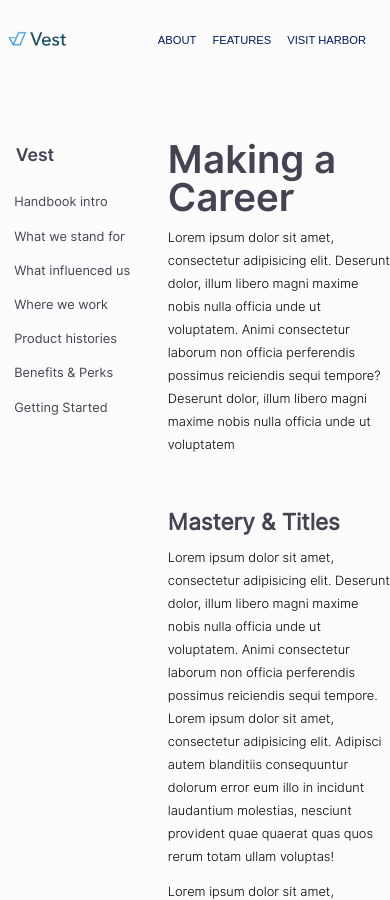
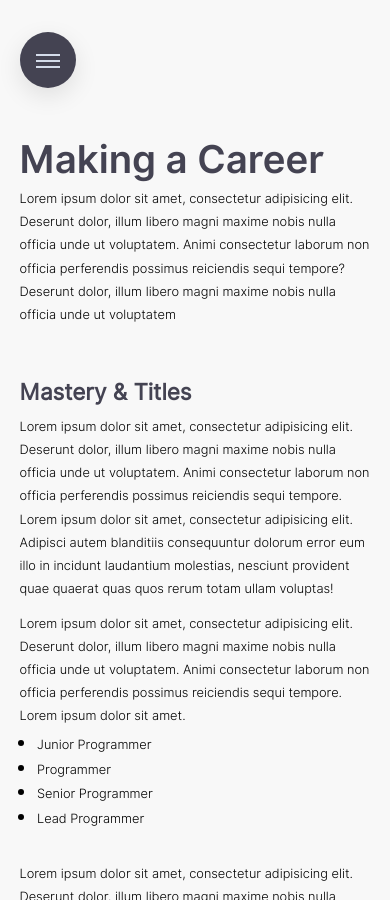
Before and after one commit to VestHQ/VestHQ, a Jekyll site: the page built from handbook.html, in a window 390 px wide and 900 px high. Built offline with Jekyll 4.4.1, drawn with Linux system fonts in a browser that asks for light colours; nearby versions of some CDN libraries; some web fonts are replaced; comment, search, counter and statistics services are not loaded.

Commit message:
made responsive and added collapsed hamurger menu

```diff
--- a/_includes/handbook.html
+++ b/_includes/handbook.html
@@ -1,6 +1,28 @@
 <div class="handbook-container">
-    <nav class="handbook-nav">
-        <p class="heading-4">Vest</p>
+
+    <div class="navigation">
+        <input type="checkbox" class="navigation__checkbox" id="navi-toggle">
+
+        <label for="navi-toggle" class="navigation__button">
+            <span class="navigation__icon">&nbsp;</span>
+        </label>
+
+        <div class="navigation__background">&nbsp;</div>
+
+        <nav class="navigation__nav">
+            <ul class="navigation__list">
+                <li class="navigation__item"><a href="#" class="navigation__link">Return Home</a></li>
+                <li class="navigation__item"><a href="#" class="navigation__link">Handbook intro</a></li>
+                <li class="navigation__item"><a href="#" class="navigation__link">What we stand for</a></li>
+                <li class="navigation__item"><a href="#" class="navigation__link">What influenced us</a></li>
+                <li class="navigation__item"><a href="#" class="navigation__link">Where we work</a></li>
+                <li class="navigation__item"><a href="#" class="navigation__link">Product histories</a></li>
+            </ul>
+        </nav>
+    </div>
+
+    <div class="handbook-nav">
+        <a class="heading-4" href="{{site.baseurl}}/">Return Home</a>
         <ul class="handbook-nav-list">
             <li class="handbook-nav-list__item">Handbook intro</li>
             <li class="handbook-nav-list__item">What we stand for</li>
@@ -10,9 +32,9 @@
             <li class="handbook-nav-list__item">Benefits & Perks</li>
             <li class="handbook-nav-list__item">Getting Started</li>
         </ul>
-    </nav>
+    </div>
 
-    <main class="article">
+    <main class="article" style="z-index: 22;">
         <h1 class="heading-1">Making a Career</h1>
         <p class="article__text">Lorem ipsum dolor sit amet, consectetur adipisicing elit. Deserunt dolor, illum libero magni maxime nobis nulla officia unde ut voluptatem. Animi consectetur laborum non officia perferendis possimus reiciendis sequi tempore? Deserunt dolor, illum libero magni maxime nobis nulla officia unde ut voluptatem</p>
         <span class="section-space"></span>
--- a/_layouts/handbook.html
+++ b/_layouts/handbook.html
@@ -4,19 +4,10 @@
     {% include meta.html %}
     {% include script2.html %}
 </head>
-<style>
-    body {
-        background-color: #fcfcfc;
-    }
-    .headroom--pinned {
-        background-color: #fcfcfc !important;
-    }
-</style>
+
 <body>
 
-    {% include nav.html %}
     {% include handbook.html %}
-
     {% include scripts.html %}
 
 </body>
--- a/_sass/1-base/mixins.scss
+++ b/_sass/1-base/mixins.scss
@@ -31,6 +31,9 @@
   }
   @if $breakpoint == l-phone {
     @media (max-width: 700px) { @content } //700px
+  }
+  @if $breakpoint == collapse-menu {
+    @media (min-width: 701px) { @content }
   }
   @if $breakpoint == ipad {
     @media (max-width: 800px) { @content } //800px
--- a/_sass/3-layout/handbook.scss
+++ b/_sass/3-layout/handbook.scss
@@ -4,10 +4,13 @@
 }
 
 .handbook-nav {
+  @include respond(l-phone){ //remove when hamburger menu comes in
+    display: none;
+  }
   display: flex;
   flex-direction: column;
   position: relative;
-  height: 100vh;
+  //height: 100vh;
   margin-top: 15vh;
   margin-left: 2vw;
 
@@ -52,6 +55,7 @@
 
 .heading-4 {
   font-family: $inter-semi-bold;
+  text-decoration: none;
   font-size: 2.2rem;
   color: $grey;
   margin-left: 1rem;
@@ -63,6 +67,10 @@
   flex-direction: column;
   width: 66.666vw;
   margin: 15vh auto 2rem auto;
+
+  @include respond(l-phone){ //remove when hamburger menu comes in
+    width: 90vw;
+  }
 
   &__text {
     font-size: 1.6rem;
@@ -81,3 +89,155 @@
     }
   }
 }
+
+
+
+.navigation {
+  @include respond(collapse-menu) { //remove till small width
+    display: none;
+  }
+
+  &__checkbox {
+    display: none;
+  }
+
+  &__button {
+    background-color: $grey;
+    height: 7rem;
+    width: 7rem;
+    position: absolute;
+    top: 4rem;
+    left: 2.5rem;
+    border-radius: 50%;
+    z-index: 2000;
+    box-shadow: 0 1rem 3rem rgba(#000, .1);
+    text-align: center;
+    cursor: pointer;
+  }
+
+  &__background {
+    height: 6rem;
+    width: 6rem;
+    border-radius: 50%;
+    position: absolute;
+    top: 4.5rem;
+    left: 2.5rem;
+    background-image: radial-gradient($bg-top, $blue-mid-1, $light-blue-grey);
+    z-index: 1000;
+    transition: transform .8s cubic-bezier(0.86, 0, 0.07, 1);
+  }
+
+  &__nav {
+    height: 100vh;
+    position: absolute;
+    top: 0;
+    left: 0;
+    z-index: 1500;
+
+    opacity: 0;
+    width: 0;
+    transition: all .8s cubic-bezier(0.68, -0.55, 0.265, 1.55);
+  }
+
+  &__list {
+    position: absolute;
+    top: 50%;
+    left: 50%;
+    transform: translate(-50%,-50%);
+    list-style: none;
+    text-align: center;
+    width: 100%;
+  }
+
+  &__item {
+    margin: 1rem;
+  }
+
+  &__link {
+    &:link,
+    &:visited {
+      display: inline-block;
+      font-size: 3rem;
+      font-weight: 300;
+      padding: 1rem 2rem;
+      color: $grey;
+      text-decoration: none;
+      text-transform: uppercase;
+      background-image: linear-gradient(120deg, transparent 0%, transparent 50%, $grey 50%);
+      background-size: 220%;
+      transition: all .4s;
+
+      span {
+        margin-right: 1.5rem;
+        display: inline-block;
+      }
+    }
+
+    &:hover,
+    &:active {
+      background-position: 100%;
+      color: $light-blue-grey;
+      transform: translateX(1rem);
+    }
+  }
+
+
+  //FUNCTIONALITY
+  &__checkbox:checked ~ &__background {
+    transform: scale(80);
+  }
+
+  &__checkbox:checked ~ &__nav {
+    opacity: 1;
+    width: 100%;
+  }
+
+
+  //ICON
+  &__icon {
+    position: relative;
+    margin-top: 3.5rem;
+
+    &,
+    &::before,
+    &::after {
+      width: 3rem;
+      height: 2px;
+      background-color: $light-blue-grey;
+      display: inline-block;
+    }
+
+    &::before,
+    &::after {
+      content: "";
+      position: absolute;
+      left: 0;
+      transition: all .2s;
+    }
+
+    &::before { top: -.8rem; }
+    &::after { top: .8rem; }
+  }
+
+  &__button:hover &__icon::before {
+    top: -1rem;
+  }
+
+  &__button:hover &__icon::after {
+    top: 1rem;
+  }
+  // make middle line dissapear
+  &__checkbox:checked + &__button &__icon {
+    background-color: transparent;
+  }
+
+  &__checkbox:checked + &__button &__icon::before {
+    top: 0;
+    transform: rotate(135deg);
+  }
+
+  &__checkbox:checked + &__button &__icon::after {
+    top: 0;
+    transform: rotate(-135deg);
+  }
+}
--- a/_sass/3-layout/nav.scss
+++ b/_sass/3-layout/nav.scss
@@ -8,7 +8,7 @@
   margin: 0 auto;
 }
 .nav{
-  width: 100vw;
+  //width: 100vw;
   font-family: $inter-light;
   max-width: $max-page-width;
   padding-top: 3.5rem;
@@ -89,8 +89,8 @@
   //box-shadow: 0 -4px 30px 0 rgba(0,0,0,.1);
 
 
-  min-width: 100vw;
-  box-shadow: 0 4px 14px rgba(0,0,0,0.12);
+  //min-width: 100vw;
+  //box-shadow: 0 4px 14px rgba(0,0,0,0.12);
 }
 .headroom--pinned {
   transform: translateY(0%);
```
Also changed, not shown: 2 other files.
